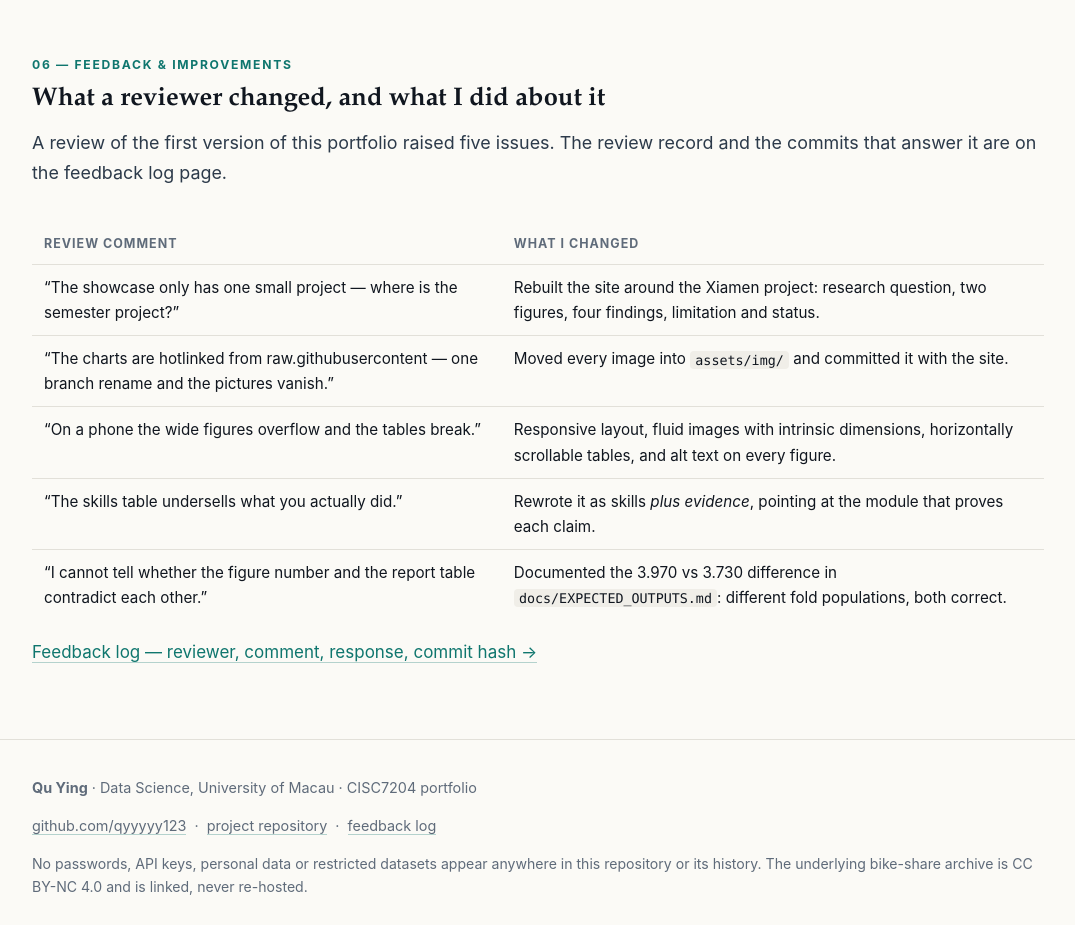
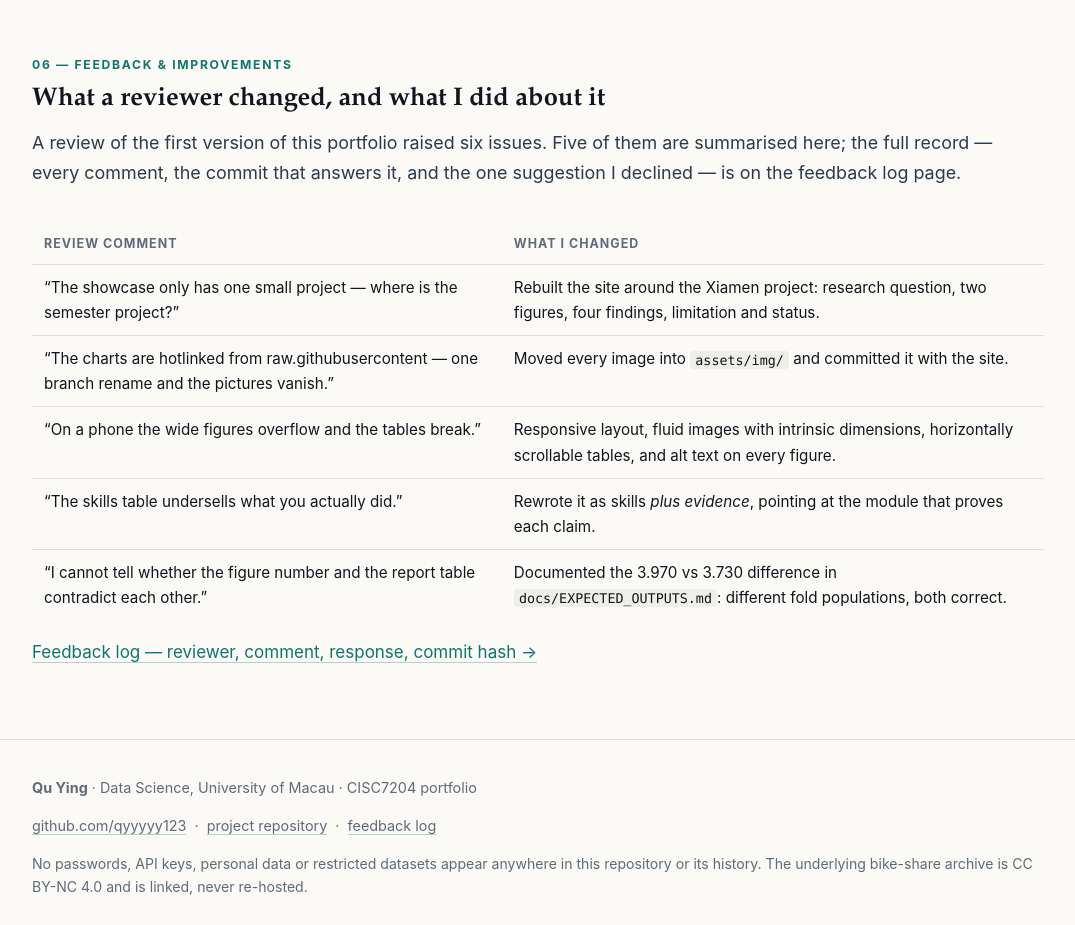
Before and after one commit to qyyyyy123/data-science-portfolio, a plain HTML site: page index.html in a window 1280 px wide. Shown: the part 6760-7685 px from the top of the page, without its empty margins (102-1177 px from the left). Drawn offline with Linux system fonts and the light colour scheme.

Commit message:
site: fix the comment count on the home page
The feedback section said the review "raised five issues" while the log page
records six (the sixth — the data licence — is summarised there but not on the
home page). The home page now says six and points at the full record, so the two
pages cannot be read as contradicting each other.

Caught by re-reading the deployed pages side by side, not by a test — which is
itself a reminder that consistency is a manual check, not an automatic one.

```diff
--- a/index.html
+++ b/index.html
@@ -371,8 +371,9 @@
       <p class="eyebrow">06 — Feedback &amp; improvements</p>
       <h2>What a reviewer changed, and what I did about it</h2>
       <p class="lede">
-        A review of the first version of this portfolio raised five issues. The review record and
-        the commits that answer it are on the feedback log page.
+        A review of the first version of this portfolio raised six issues. Five of them are summarised
+        here; the full record — every comment, the commit that answers it, and the one suggestion I
+        declined — is on the feedback log page.
       </p>
       <div class="table-wrap">
         <table>
```
